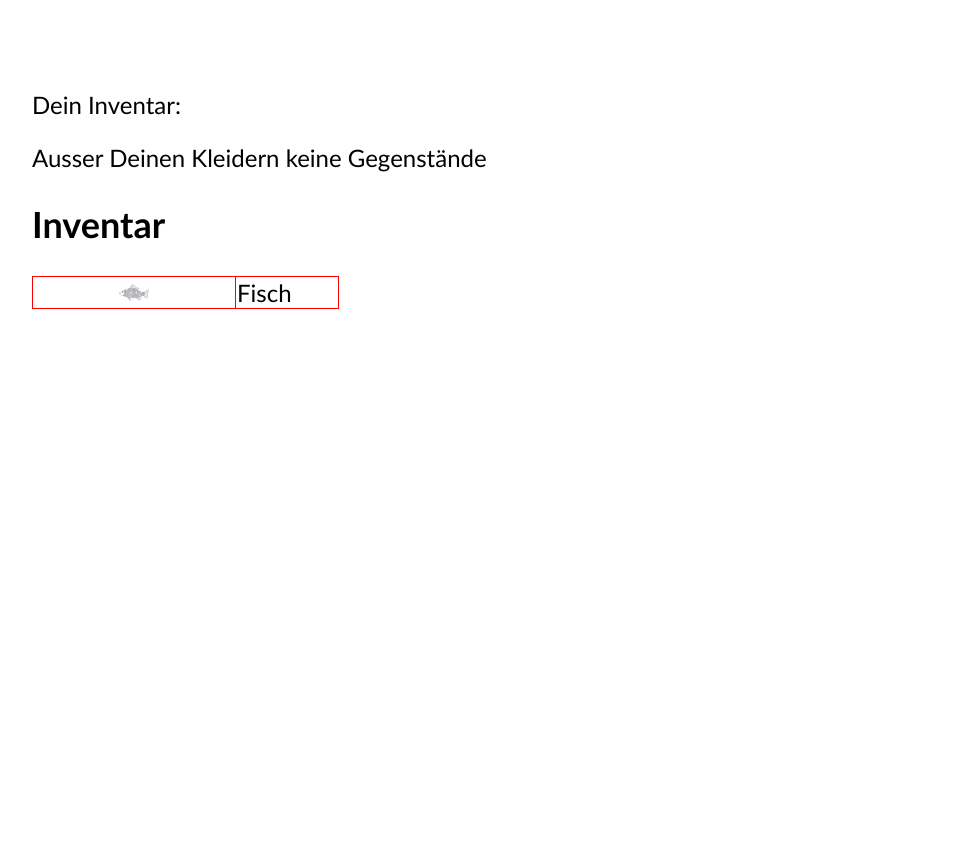
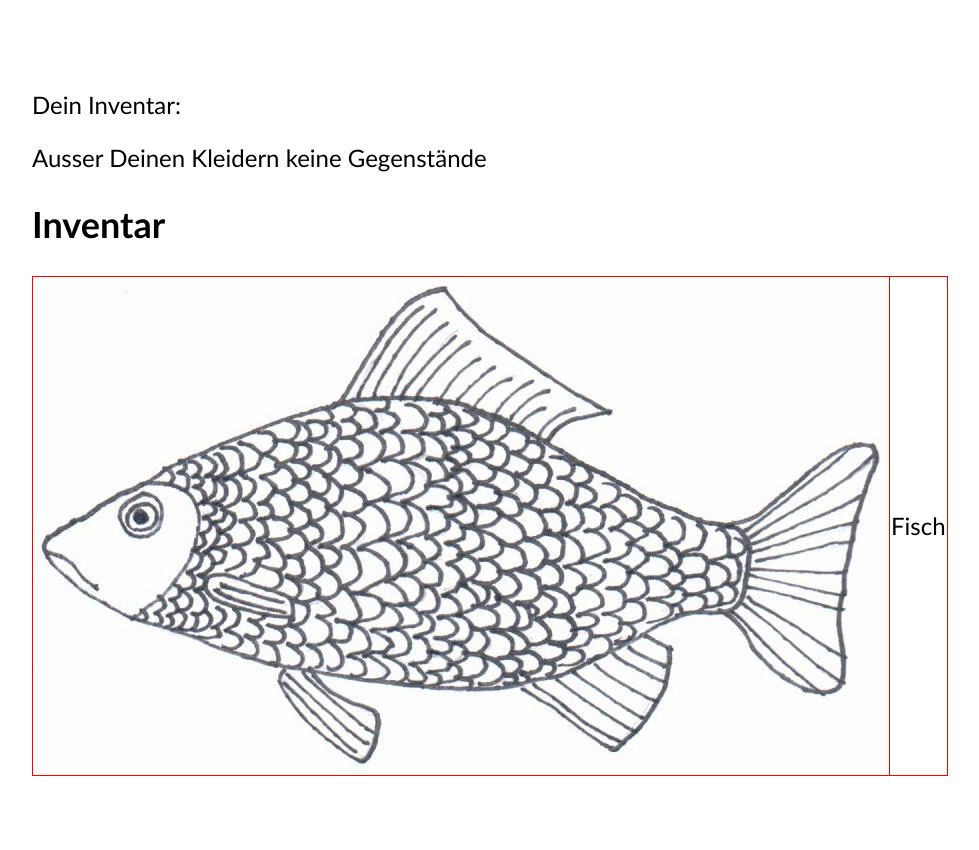
Before and after one commit to claudiopietra/Geotest, a Django app: template Geotest/templates/location.html in a window 1280 px wide. Shown: the whole page, without its empty margins (26-1005 px from the left). Before the commit the page ends 309 px from the top, so only its background shows below. Run offline with Django 3.2, Linux system fonts and the light colour scheme; the template is opened without the code that fills it, so the values that code supplies are empty.

Commit message:
Update location.html

```diff
--- a/Geotest/templates/location.html
+++ b/Geotest/templates/location.html
@@ -33,7 +33,7 @@
             <table>
                 <tr>
                     <td width="200">
-                        <img src="/static/104829.jpg" style="width:15%; height: auto; align=left"/>
+                        <img src="/static/104829.jpg" style="height:20%; width: auto; align=left"/>
                     </td>
                     <td width="100" text-align="left">Fisch</td>
                 </tr>
```
